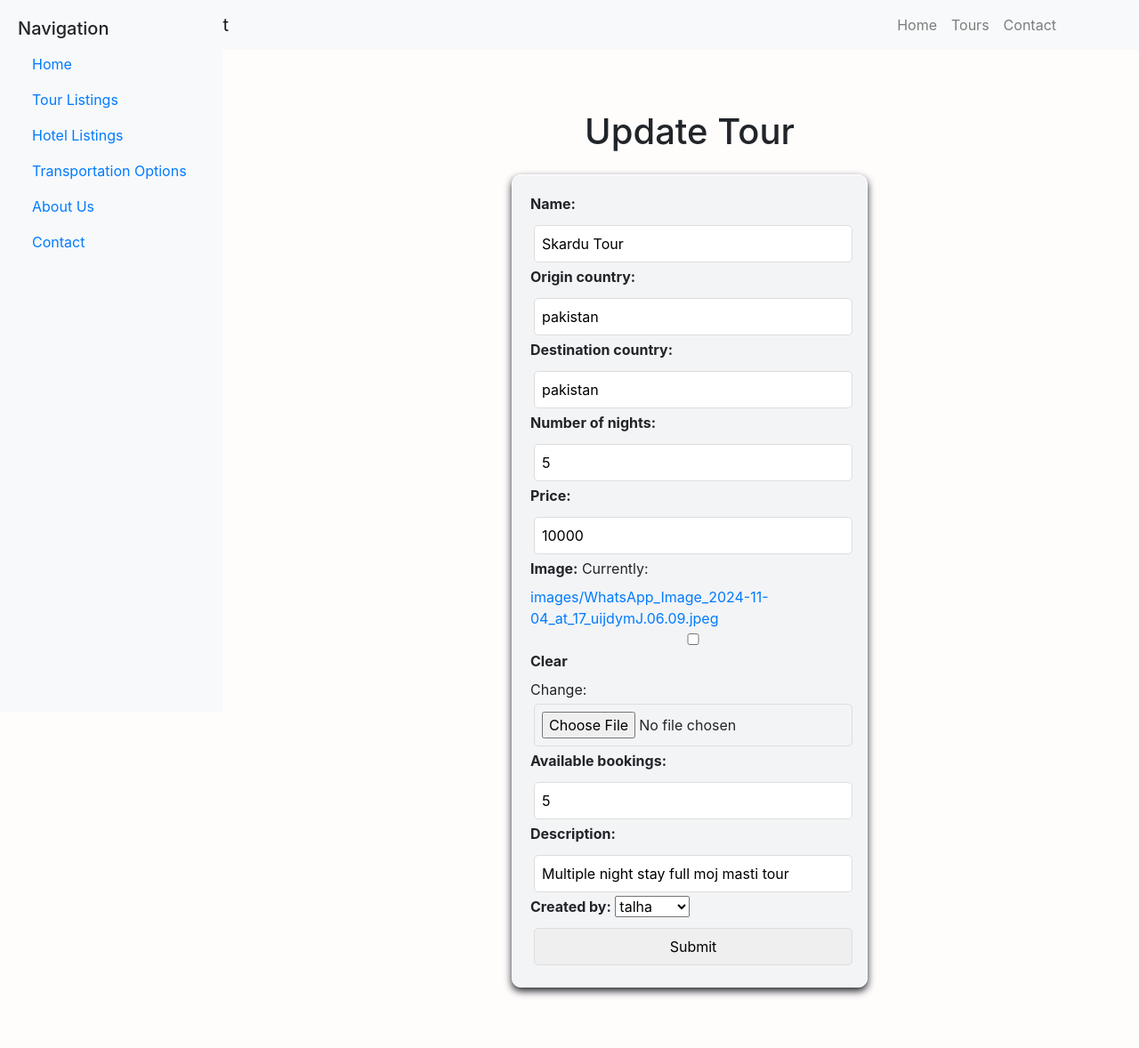
After one commit to abbelod/Rahbar, a Django app: page /tours/updatetour/8/ in a window 1280 px wide. The commit adds this page. Shown: the whole page at 89% size. Run offline with Django 5.2, Linux system fonts and the light colour scheme; data comes from the database, SQL or seed files in the repository; both versions use the stored data as it was after the commit; some libraries are stand-ins or nearby versions.

Commit message:
Tour update/delete and login logout button

```diff
--- a/myproject/TourPackages/models.py
+++ b/myproject/TourPackages/models.py
@@ -1,4 +1,6 @@
 from django.db import models
+from django.contrib.auth.models import User
+
 
 # Create your models here.
 class Tour(models.Model):
@@ -10,6 +12,7 @@
     image = models.ImageField(upload_to='images', default='def.png', blank=True)
     available_bookings = models.IntegerField(default=10)
     description = models.CharField(max_length=500)
+    created_by = models.ForeignKey(User, on_delete=models.CASCADE, related_name='tour_listings', default=User.objects.all()[0].pk)
 
     def __str__(self):
         return (f"ID:{self.id}: FROM: {self.origin_country} TO: {self.destination_country} Number of Nights: {self.number_of_nights} Price :{self.price}")
--- /dev/null
+++ b/myproject/TourPackages/templates/tours/updatetour.html
@@ -0,0 +1,82 @@
+<!DOCTYPE html>
+<html lang="en">
+<head>
+  <meta charset="UTF-8">
+  <meta name="viewport" content="width=device-width, initial-scale=1.0">
+  <title>Tour Listings</title>
+  {% load static %}
+  <!-- Bootstrap CSS for styling -->
+  <link rel="stylesheet" href="https://maxcdn.bootstrapcdn.com/bootstrap/4.5.2/css/bootstrap.min.css">
+  <link rel="stylesheet" href="{% static 'styles/styles.css' %}">
+  <style>
+    /* Custom sidebar styling */
+
+  </style>
+</head>
+<body>
+
+  <!-- Navbar -->
+  <nav class="navbar navbar-expand-lg navbar-light bg-light">
+    <div class="container">
+      <a class="navbar-brand" href="{% url 'tourlist' %}">Tour Management</a>
+      <button class="navbar-toggler" type="button" data-toggle="collapse" data-target="#navbarNav" aria-controls="navbarNav" aria-expanded="false" aria-label="Toggle navigation">
+        <span class="navbar-toggler-icon"></span>
+      </button>
+      <div class="collapse navbar-collapse" id="navbarNav">
+        <ul class="navbar-nav ml-auto">
+          <li class="nav-item">
+            <a class="nav-link" href="{% url 'tourlist' %}">Home</a>
+          </li>
+          <li class="nav-item">
+            <a class="nav-link" href="{% url 'tourlist' %}">Tours</a>
+          </li>
+          <li class="nav-item">
+            <a class="nav-link" href="{% url 'tourlist' %}">Contact</a>
+          </li>
+        </ul>
+      </div>
+    </div>
+  </nav>
+
+  <!-- Sidebar for navigation -->
+  <div class="sidebar">
+    <h5>Navigation</h5>
+    <ul class="nav flex-column">
+      <li class="nav-item">
+        <a class="nav-link" href="{% url 'tourlist' %}">Home</a>
+      </li>
+      <li class="nav-item">
+        <a class="nav-link" href="{% url 'tourlist' %}">Tour Listings</a>
+      </li>
+      <li class="nav-item">
+        <a class="nav-link" href="{% url 'tourlist' %}">Hotel Listings</a>
+      </li>
+      <li class="nav-item">
+        <a class="nav-link" href="{% url 'tourlist' %}">Transportation Options</a>
+      </li>
+      <li class="nav-item">
+        <a class="nav-link" href="{% url 'tourlist' %}">About Us</a>
+      </li>
+      <li class="nav-item">
+        <a class="nav-link" href="{% url 'tourlist' %}">Contact</a>
+      </li>
+    </ul>
+  </div>
+
+  <!-- Main Content Area -->
+  <div class="content">
+    <div class="container my-5">
+      <h1 class="text-center mb-4">Update Tour</h1>
+
+      <form action="{% url 'updatetour' listing.id %}" method="post">
+        {% csrf_token %}
+        {{ form }}
+        <input type="submit" value="Submit">
+    </form>
+
+  <!-- Bootstrap JS and dependencies -->
+  <script src="https://code.jquery.com/jquery-3.5.1.slim.min.js"></script>
+  <script src="https://cdn.jsdelivr.net/npm/@popperjs/core@2.6.0/dist/umd/popper.min.js"></script>
+  <script src="https://stackpath.bootstrapcdn.com/bootstrap/4.5.2/js/bootstrap.min.js"></script>
+</body>
+</html>
--- a/myproject/TourPackages/urls.py
+++ b/myproject/TourPackages/urls.py
@@ -4,4 +4,8 @@
 urlpatterns = [
     path('', views.tourlist, name = "tourlist"),
     path('tourform', views.tourForm, name = "tourform"),
+    path('tourlist/', views.tourlist, name = "tourlist"),
+    path('usertours/', views.usertours_view, name = "usertours"),
+    path('updatetour/<int:id>/', views.updatetour_view, name = "updatetour"),
+    path('deletetour/<int:id>/', views.deletetour_view, name = "deletetour"),
 ]
--- a/myproject/TourPackages/views.py
+++ b/myproject/TourPackages/views.py
@@ -1,23 +1,54 @@
 from django.shortcuts import render, redirect
 from django.http import HttpResponse
+from django.contrib.auth.decorators import login_required
 from .models import Tour
+from django.contrib.auth.models import User
+
 from .forms import  TourForm
 
 # Create your views here.
 
 def tourlist(request):
     tours = Tour.objects.all()
+    print(tours)
     context = {'tours':tours}
     return render(request, 'tours/tourlist.html', context)
 
-
+@login_required
 def tourForm(request):
     if request.method == "POST":
         form = TourForm(request.POST)
         if form.is_valid():
+            form.created_by = request.user
             form.save()
             return redirect(tourlist)
 
     else:
         form = TourForm()
     return render(request, "tours/tourform.html", {"form": form})
+
+def updatetour_view(request, id):
+    listing = Tour.objects.all().filter(id = id).first()
+    if request.method == 'POST':
+        form = TourForm(request.POST, instance = listing)
+        if form.is_valid():
+            form.save()
+            return redirect(usertours_view)
+    else:
+        form = TourForm(instance=listing)
+        return render(request, 'tours/updatetour.html', {"form":form, "listing": listing})
+
+@login_required
+def deletetour_view(request, id):
+    listing = Tour.objects.all().filter(id = id).first()
+    if request.method == 'POST':
+        listing.delete()
+        return redirect(usertours_view)
+
+
+@login_required
+def usertours_view(request):
+    tours = Tour.objects.filter(created_by = request.user)
+    print(tours)
+    context = {'tours':tours}
+    return render(request, 'tours/usertours.html', context)
```
Also changed, not shown: myproject/TourPackages/templates/tours/usertours.html (added, +121 -0 lines), myproject/accounts/templates/account/userdashboard.html (+2 -31 lines), myproject/home/templates/home/index.html (+11 -0 lines), myproject/TourPackages/migrations/0005_tour_created_by.py (added), myproject/db.sqlite3.
